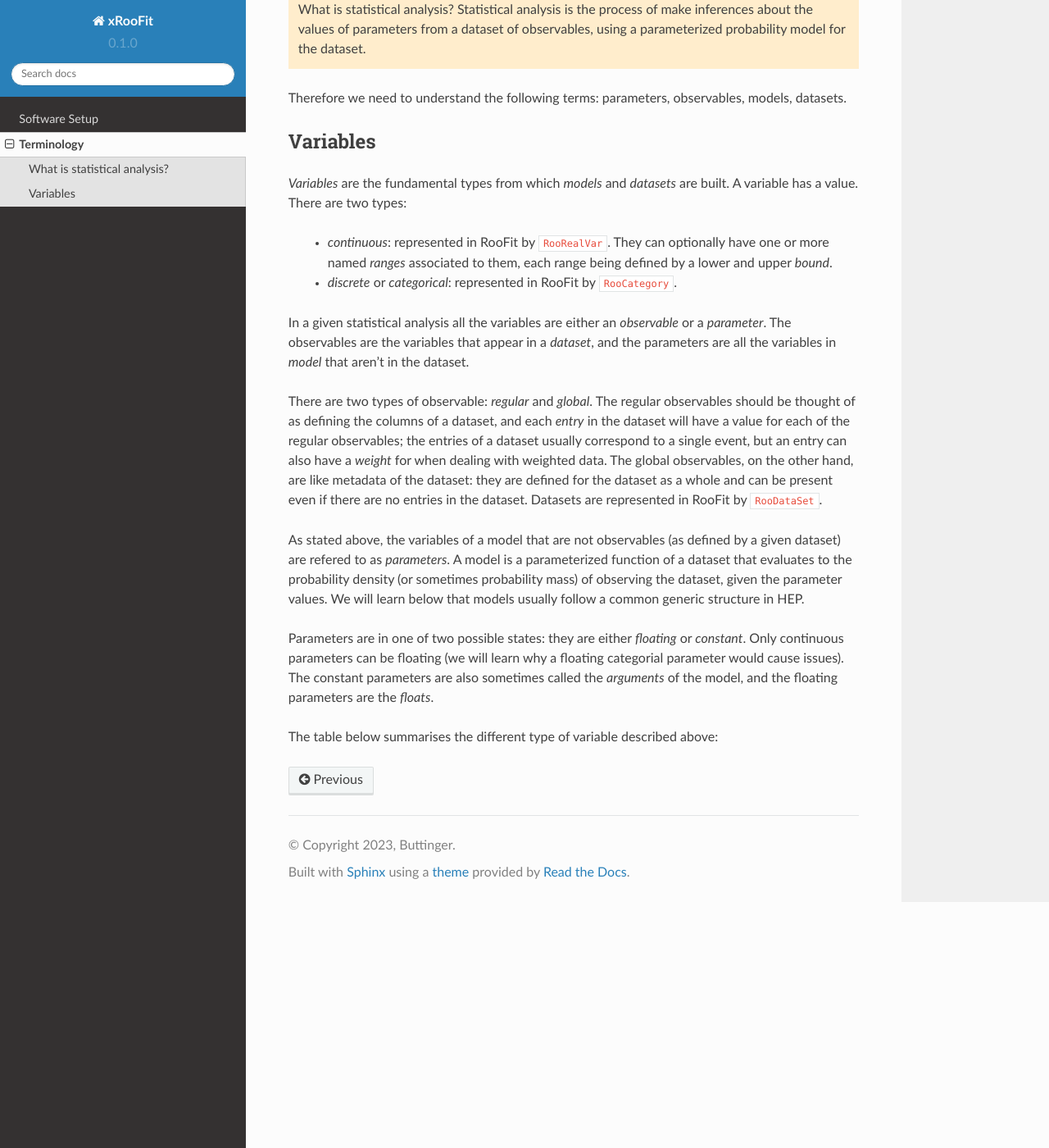
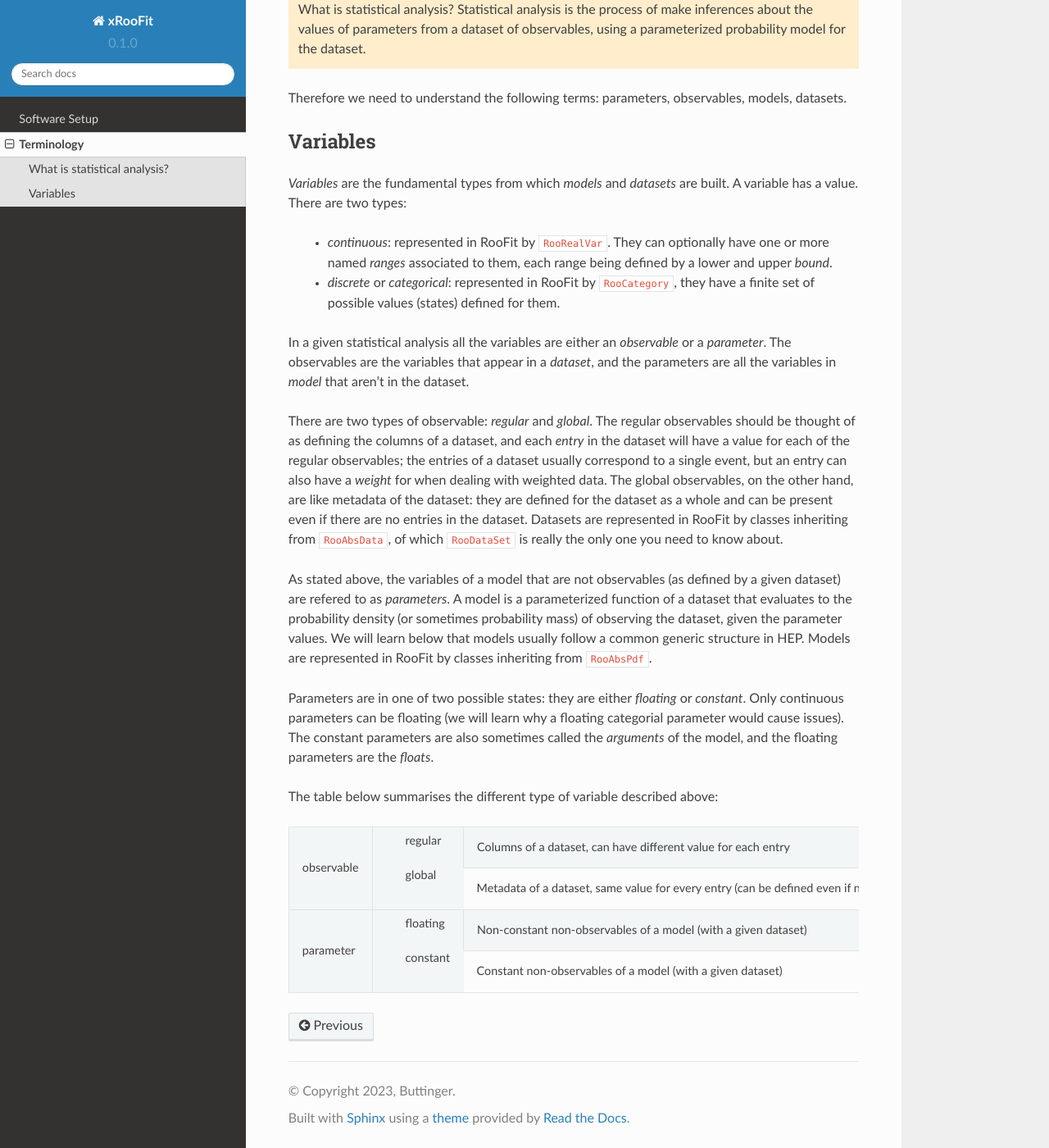
Before and after one commit to will-cern/xroofit-readthedocs, a Sphinx documentation site: the page built from docs/source/terminology.rst, in a window 1280 px wide and 1400 px high, scrolled down 401 px. Shown: the whole window at 82% size. Built offline with Sphinx 7.4.7 and the Read the Docs theme 2.0.0, drawn with Linux system fonts in a browser that asks for light colours.

Commit message:
Update terminology.rst

```diff
--- a/docs/source/terminology.rst
+++ b/docs/source/terminology.rst
@@ -18,24 +18,24 @@ Variables
 `Variables` are the fundamental types from which `models` and `datasets` are built. A variable has a value. There are two types:
 
   * `continuous`: represented in RooFit by ``RooRealVar``. They can optionally have one or more named `ranges` associated to them, each range being defined by a lower and upper `bound`.
-  * `discrete` or `categorical`: represented in RooFit by ``RooCategory``.
+  * `discrete` or `categorical`: represented in RooFit by ``RooCategory``, they have a finite set of possible values (states) defined for them.
 
 In a given statistical analysis all the variables are either an `observable` or a `parameter`. The observables are the variables that appear in a `dataset`, and the parameters are all the variables in `model` that aren't in the dataset.
 
-There are two types of observable: `regular` and `global`. The regular observables should be thought of as defining the columns of a dataset, and each `entry` in the dataset will have a value for each of the regular observables; the entries of a dataset usually correspond to a single event, but an entry can also have a `weight` for when dealing with weighted data. The global observables, on the other hand, are like metadata of the dataset: they are defined for the dataset as a whole and can be present even if there are no entries in the dataset. Datasets are represented in RooFit by ``RooDataSet``.
+There are two types of observable: `regular` and `global`. The regular observables should be thought of as defining the columns of a dataset, and each `entry` in the dataset will have a value for each of the regular observables; the entries of a dataset usually correspond to a single event, but an entry can also have a `weight` for when dealing with weighted data. The global observables, on the other hand, are like metadata of the dataset: they are defined for the dataset as a whole and can be present even if there are no entries in the dataset. Datasets are represented in RooFit by classes inheriting from ``RooAbsData``, of which ``RooDataSet`` is really the only one you need to know about.
 
-As stated above, the variables of a model that are not observables (as defined by a given dataset) are refered to as `parameters`. A model is a parameterized function of a dataset that evaluates to the probability density (or sometimes probability mass) of observing the dataset, given the parameter values. We will learn below that models usually follow a common generic structure in HEP.
+As stated above, the variables of a model that are not observables (as defined by a given dataset) are refered to as `parameters`. A model is a parameterized function of a dataset that evaluates to the probability density (or sometimes probability mass) of observing the dataset, given the parameter values. We will learn below that models usually follow a common generic structure in HEP. Models are represented in RooFit by classes inheriting from ``RooAbsPdf``.
 
 Parameters are in one of two possible states: they are either `floating` or `constant`. Only continuous parameters can be floating (we will learn why a floating categorial parameter would cause issues). The constant parameters are also sometimes called the `arguments` of the model, and the floating parameters are the `floats`.
 
 The table below summarises the different type of variable described above:
 
-+-----------+---------+----------------------+
-|observable | regular | Columns of a dataset, can have different value for each entry |
-|           |---------+----------------------+
-|           | global  | Metadata of a dataset, same value for every entry (can be defined even if no entries in the datset)|
-+-----------+---------+----------------------+
-|parameter  | floating | Non-constant non-observables of a model (with a given dataset) |
-|           |---------+----------------------+
-|           | constant  | Constant non-observables of a model (with a given dataset) |
-+-----------+---------+----------------------+
++-----------+----------+----------------------------------------------------------------------------------------------------+
+|observable | regular  | Columns of a dataset, can have different value for each entry                                      |
+|           |----------+----------------------------------------------------------------------------------------------------+
+|           | global   | Metadata of a dataset, same value for every entry (can be defined even if no entries in the datset)|
++-----------+----------+----------------------------------------------------------------------------------------------------+
+|parameter  | floating | Non-constant non-observables of a model (with a given dataset)                                     |
+|           |----------+----------------------------------------------------------------------------------------------------+
+|           | constant | Constant non-observables of a model (with a given dataset)                                         |
++-----------+----------+----------------------------------------------------------------------------------------------------+
```
